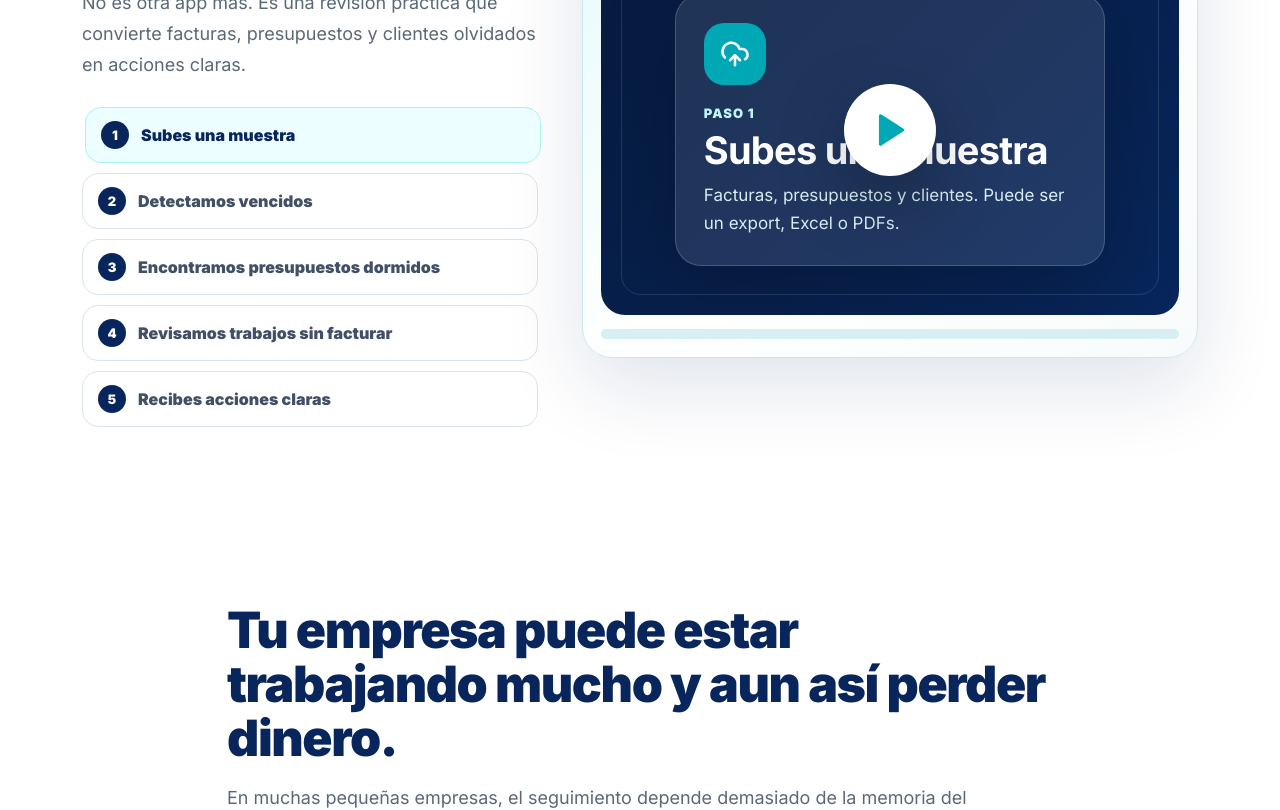
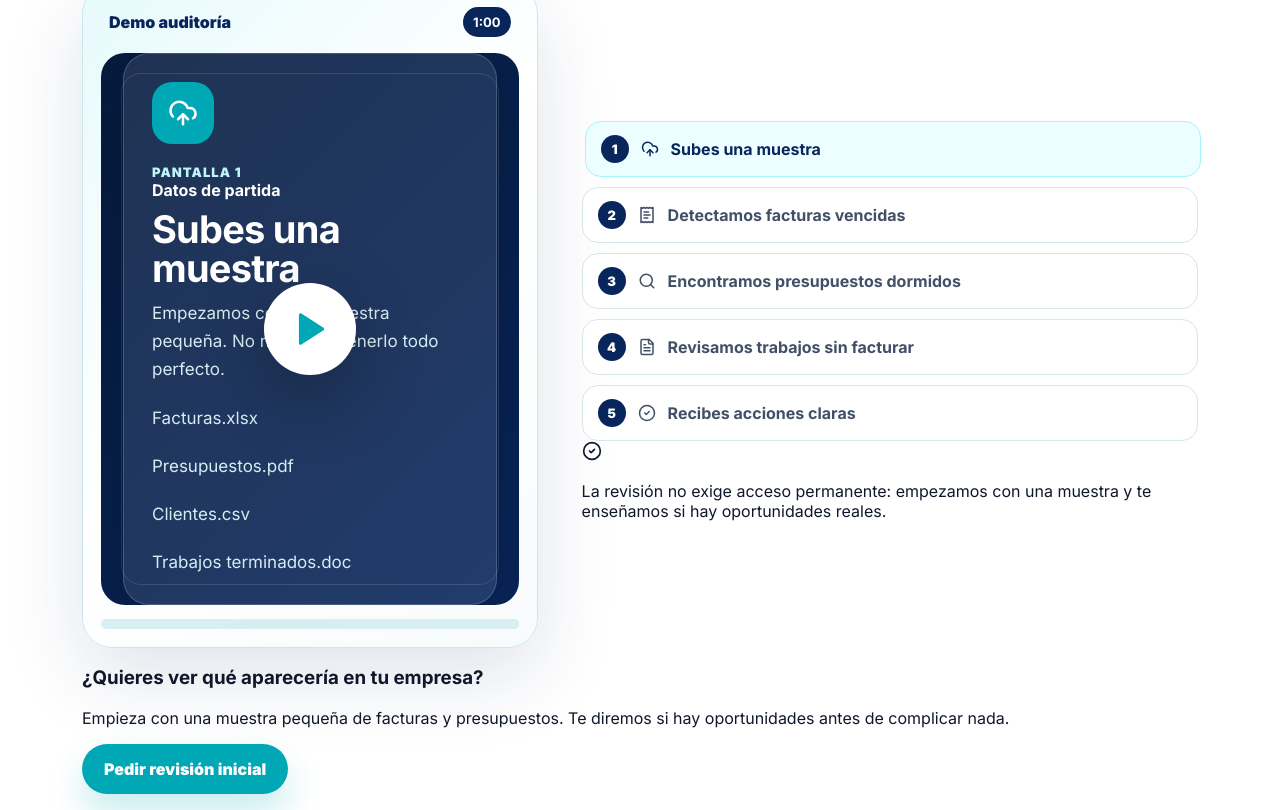
Before and after one commit to dinerodormido/dinero-dormido, a Next.js app: page / in a window 1280 px wide. Shown: the part 1400-2210 px from the top of the page. Built offline with nearby package versions, Linux system fonts and the light colour scheme.

Commit message:
Improve interactive demo section

```diff
--- a/src/app/page.tsx
+++ b/src/app/page.tsx
@@ -21,6 +21,7 @@ import { FormEvent, useEffect, useState } from "react";
 type ReportType = "summary" | "invoices" | "quotes" | "work" | "clients";
 
 const DEMO_DURATION_SECONDS = 60;
+const DEMO_STEP_SECONDS = DEMO_DURATION_SECONDS / 5;
 
 const findings = [
   {
@@ -56,28 +57,38 @@ const findings = [
 const demoSteps = [
   {
     title: "Subes una muestra",
-    text: "Facturas, presupuestos y clientes. Puede ser un export, Excel o PDFs.",
+    text: "Empezamos con una muestra pequeña. No necesitas tenerlo todo perfecto.",
     icon: UploadCloud,
+    label: "Datos de partida",
+    visual: ["Facturas.xlsx", "Presupuestos.pdf", "Clientes.csv", "Trabajos terminados.doc"],
   },
   {
-    title: "Detectamos vencidos",
-    text: "Aparecen facturas vencidas, pagos pendientes y prioridades de reclamación.",
+    title: "Detectamos facturas vencidas",
+    text: "Detectamos qué facturas deberían reclamarse primero.",
     icon: ReceiptText,
+    label: "Cobros pendientes",
+    visual: ["F-104 · 1.240 € · vencida hace 18 días", "F-108 · 890 € · vencida hace 7 días"],
   },
   {
     title: "Encontramos presupuestos dormidos",
-    text: "Presupuestos enviados sin respuesta, ordenados por importe y fecha.",
+    text: "Encontramos presupuestos que se enviaron, pero nadie volvió a perseguir.",
     icon: Search,
+    label: "Oportunidades comerciales",
+    visual: ["P-088 · 4.800 € · enviado hace 12 días · sin seguimiento", "P-102 · 2.100 € · enviado hace 8 días · contactar hoy"],
   },
   {
     title: "Revisamos trabajos sin facturar",
-    text: "Cruzamos trabajos terminados, aceptados y facturas emitidas.",
+    text: "Cruzamos trabajos, presupuestos y facturas para detectar posibles servicios no cobrados.",
     icon: FileText,
+    label: "Revisión interna",
+    visual: ["Trabajo terminado · Calle Mayor · sin factura asociada", "Instalación aceptada · Cliente López · revisar emisión"],
   },
   {
     title: "Recibes acciones claras",
-    text: "Informe con prioridades, mensajes listos y próximos pasos.",
+    text: "Recibes un informe claro con prioridades y mensajes listos.",
     icon: CheckCircle2,
+    label: "Informe final",
+    visual: ["Reclamar F-104", "Llamar por P-088", "Revisar trabajo Calle Mayor", "Contactar clientes de mantenimiento"],
   },
 ];
 
@@ -473,6 +484,7 @@ function DemoSection() {
 
   const active = Math.min(demoSteps.length - 1, Math.floor((elapsed / DEMO_DURATION_SECONDS) * demoSteps.length));
   const remaining = DEMO_DURATION_SECONDS - elapsed;
+  const progress = (elapsed / DEMO_DURATION_SECONDS) * 100;
   const current = demoSteps[active];
   const CurrentIcon = current.icon;
 
@@ -489,22 +501,20 @@ function DemoSection() {
     setPlaying(true);
   }
 
+  function jumpToStep(index: number) {
+    setElapsed(Math.min(DEMO_DURATION_SECONDS - 1, index * DEMO_STEP_SECONDS));
+    setPlaying(true);
+  }
+
   return (
     <section id="demo" className="section demo-section">
-      <div className="wrap demo-layout">
-        <div>
+      <div className="wrap">
+        <div className="section-head center demo-head">
           <h2>Mira cómo funciona en 60 segundos</h2>
           <p className="copy">No es otra app más. Es una revisión práctica que convierte facturas, presupuestos y clientes olvidados en acciones claras.</p>
-          <div className="demo-points">
-            {demoSteps.map((step, index) => (
-              <button key={step.title} className={index === active ? "active" : ""} onClick={() => { setElapsed(index * (DEMO_DURATION_SECONDS / demoSteps.length)); setPlaying(true); }}>
-                <span>{index + 1}</span>
-                {step.title}
-              </button>
-            ))}
         </div>
-        </div>
-        <div className="video-mockup">
+        <div className="demo-layout">
+          <div className="video-mockup" aria-label="Demo interactiva de la auditoría">
             <div className="video-top">
               <span>Demo auditoría</span>
               <b>{formatTime(remaining)}</b>
@@ -512,17 +522,31 @@ function DemoSection() {
             <div className="video-screen">
               <AnimatePresence mode="wait">
                 <motion.div
-                key={active}
-                initial={{ opacity: 0, y: 18 }}
-                animate={{ opacity: 1, y: 0 }}
-                exit={{ opacity: 0, y: -18 }}
-                transition={{ duration: 0.32 }}
+                  key={current.title}
+                  initial={{ opacity: 0, y: 22, scale: .98 }}
+                  animate={{ opacity: 1, y: 0, scale: 1 }}
+                  exit={{ opacity: 0, y: -18, scale: .98 }}
+                  transition={{ duration: 0.34 }}
                   className="video-card"
                 >
+                  <div className="video-card-head">
                     <div className="video-icon"><CurrentIcon size={30} /></div>
-                <span>Paso {active + 1}</span>
+                    <div>
+                      <span>Pantalla {active + 1}</span>
+                      <strong>{current.label}</strong>
+                    </div>
+                  </div>
                   <h3>{current.title}</h3>
                   <p>{current.text}</p>
+                  <div className={active === demoSteps.length - 1 ? "demo-visual actions-list" : "demo-visual"}>
+                    {active === demoSteps.length - 1 && <b>Acciones recomendadas esta semana:</b>}
+                    {current.visual.map((item, index) => (
+                      <div className="demo-visual-row" key={item}>
+                        <span>{active === demoSteps.length - 1 ? index + 1 : ""}</span>
+                        <p>{item}</p>
+                      </div>
+                    ))}
+                  </div>
                 </motion.div>
               </AnimatePresence>
               {!playing && (
@@ -532,8 +556,34 @@ function DemoSection() {
               )}
             </div>
             <div className="video-progress" aria-hidden="true">
-            <motion.div animate={{ width: `${(elapsed / DEMO_DURATION_SECONDS) * 100}%` }} transition={{ duration: .45 }} />
+              <motion.div animate={{ width: `${progress}%` }} transition={{ duration: .45 }} />
             </div>
+          </div>
+
+          <div className="demo-side">
+            <div className="demo-points">
+              {demoSteps.map((step, index) => {
+                const StepIcon = step.icon;
+                return (
+                  <button key={step.title} className={index === active ? "active" : ""} onClick={() => jumpToStep(index)}>
+                    <span>{index + 1}</span>
+                    <StepIcon size={18} />
+                    <strong>{step.title}</strong>
+                  </button>
+                );
+              })}
+            </div>
+            <div className="demo-side-note">
+              <CheckCircle2 size={20} />
+              <p>La revisión no exige acceso permanente: empezamos con una muestra y te enseñamos si hay oportunidades reales.</p>
+            </div>
+          </div>
+        </div>
+
+        <div className="demo-cta">
+          <h3>¿Quieres ver qué aparecería en tu empresa?</h3>
+          <p>Empieza con una muestra pequeña de facturas y presupuestos. Te diremos si hay oportunidades antes de complicar nada.</p>
+          <a className="btn primary big" href="#formulario">Pedir revisión inicial</a>
         </div>
       </div>
     </section>
```
Lines whose indentation alone changed are shown as unchanged.
